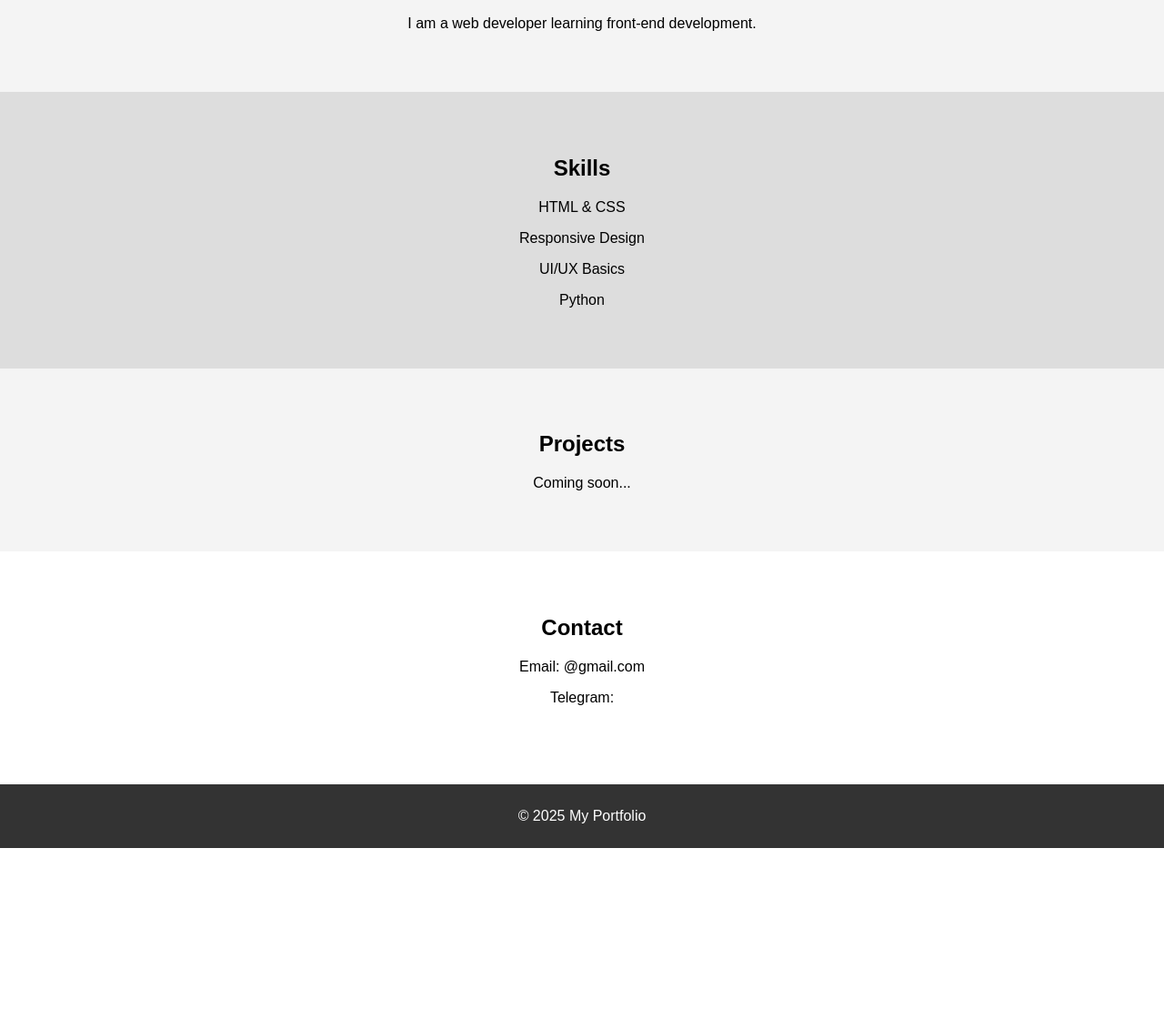
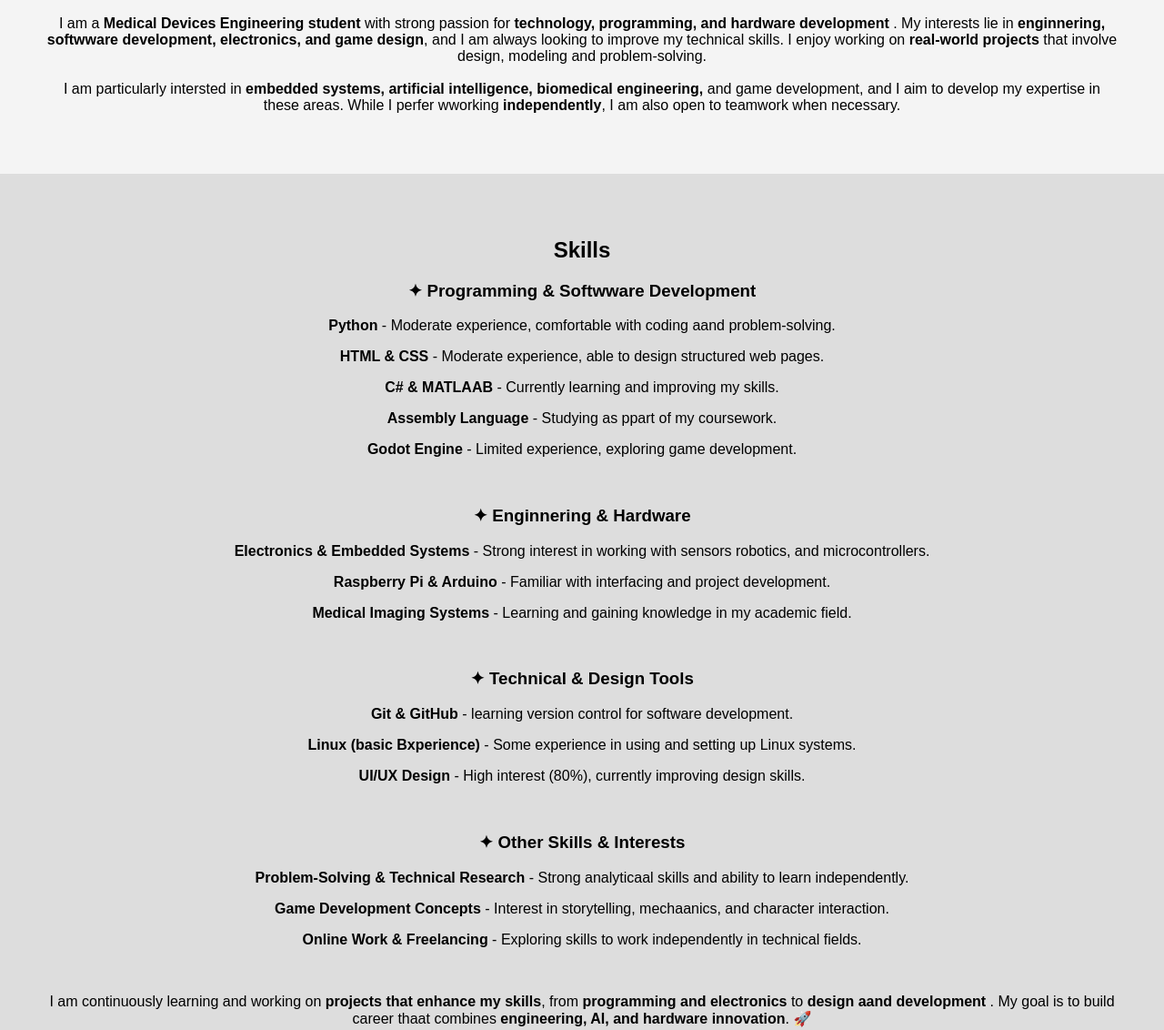
Before and after one commit to AbdulazizXii/Simple-Portfolio, a plain HTML site: page index.html in a window 1280 px wide. Shown: the part 255-1387 px from the top of the page at 91% size. Before the commit the page ends 1187 px from the top, so only its background shows below. Drawn offline with Linux system fonts and the light colour scheme.

Commit message:
update 0.0.1

```diff
--- a/index.html
+++ b/index.html
@@ -21,15 +21,44 @@
 
     <section id="about">
         <h2>About Me</h2>
-        <p>I am a web developer learning front-end development.</p>
+        <p>I am a <b>Medical Devices Engineering student</b> with strong passion for <b>technology, programming, and hardware development</b>
+            . My interests lie in <b>enginnering, softwware development, electronics, and game design</b>, and I am always looking to improve my technical skills. I enjoy working on <b>
+            real-world projects</b> that involve design, modeling and problem-solving.<br><br> I am particularly intersted in <b>
+            embedded systems, artificial intelligence, biomedical engineering,</b> and game development, and I aim to develop my expertise in these areas. While I perfer wworking
+            <b>independently</b>, I am also open to teamwork when necessary.</b></p>
     </section>
 
     <section id="skills">
         <h2>Skills</h2>
-        <p>HTML & CSS</p>
-        <p>Responsive Design</p>
-        <p>UI/UX Basics</p>
-        <p>Python</p>
+
+        <h3><b>✦ Programming & Softwware Development</b></h3>
+        <p><b>Python</b> - Moderate experience, comfortable with coding aand problem-solving.</p>
+        <p><b>HTML & CSS</b> - Moderate experience, able to design structured web pages.</p>
+        <p><b>C# & MATLAAB</b> - Currently learning and improving my skills.</p>
+        <p><b>Assembly Language</b> - Studying as ppart of my coursework.</p>
+        <p><b>Godot Engine</b> - Limited experience, exploring game development.</p>
+
+        <br>
+        <h3><b>✦ Enginnering & Hardware</b></h3>
+        <p><b>Electronics & Embedded Systems</b> - Strong interest in working with sensors robotics, and microcontrollers.</p>
+        <p><b>Raspberry Pi & Arduino</b> - Familiar with interfacing and project development.</p>
+        <p><b>Medical Imaging Systems</b> - Learning and gaining knowledge in my academic field.</p>
+
+        <br>
+        <h3><b>✦ Technical & Design Tools</b></h3>
+        <p><b>Git & GitHub</b> - learning version control for software development.</p>
+        <p><b>Linux (basic Bxperience)</b> - Some experience in using and setting up Linux systems.</p>
+        <p><b>UI/UX Design</b> - High interest (80%), currently improving design skills.</p>
+
+        <br>
+        <h3><b>✦ Other Skills & Interests</b></h3>
+        <p><b>Problem-Solving & Technical Research</b> - Strong analyticaal skills and ability to learn independently.</p>
+        <p><b>Game Development Concepts</b> - Interest in storytelling, mechaanics, and character interaction.</p>
+        <p><b>Online Work & Freelancing</b> - Exploring skills to work independently in technical fields.</p>
+
+        <br>
+        <p>I am continuously learning and working on <b>projects that enhance my skills</b>, from <b>programming and electronics</b> to <b>design aand development</b>
+        . My goal is to build career thaat combines <b>engineering, AI, and hardware innovation</b>. 🚀</p>
     </section>
 
     <section id="projects">
@@ -39,8 +68,8 @@
 
     <section id="contact">
         <h2>Contact</h2>
-        <p>Email: @gmail.com</p>
-        <p>Telegram:  </p>
+        <p>Email: none@gmail.com</p>
+        <p>Telegram: abdulazizxii</p>
     </section>
 
     <footer>
```
